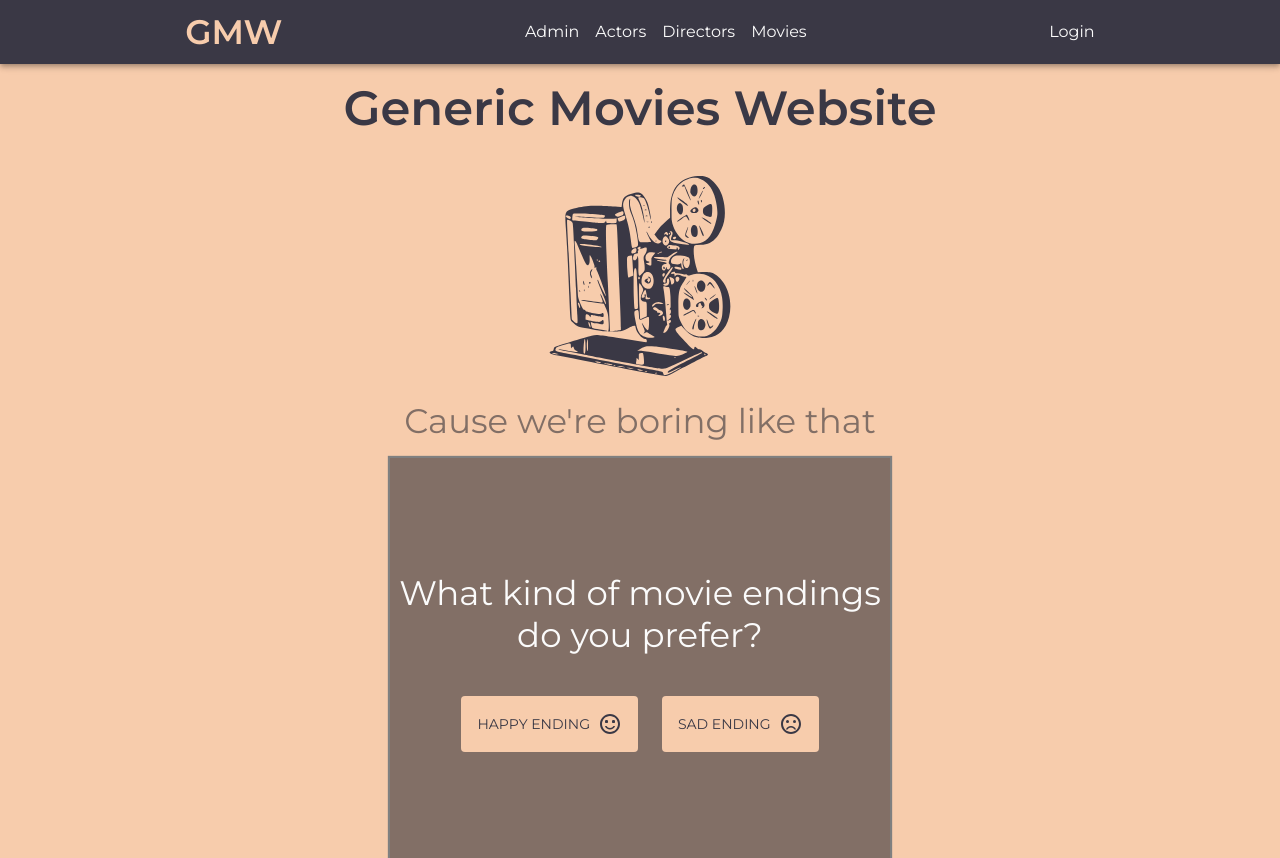
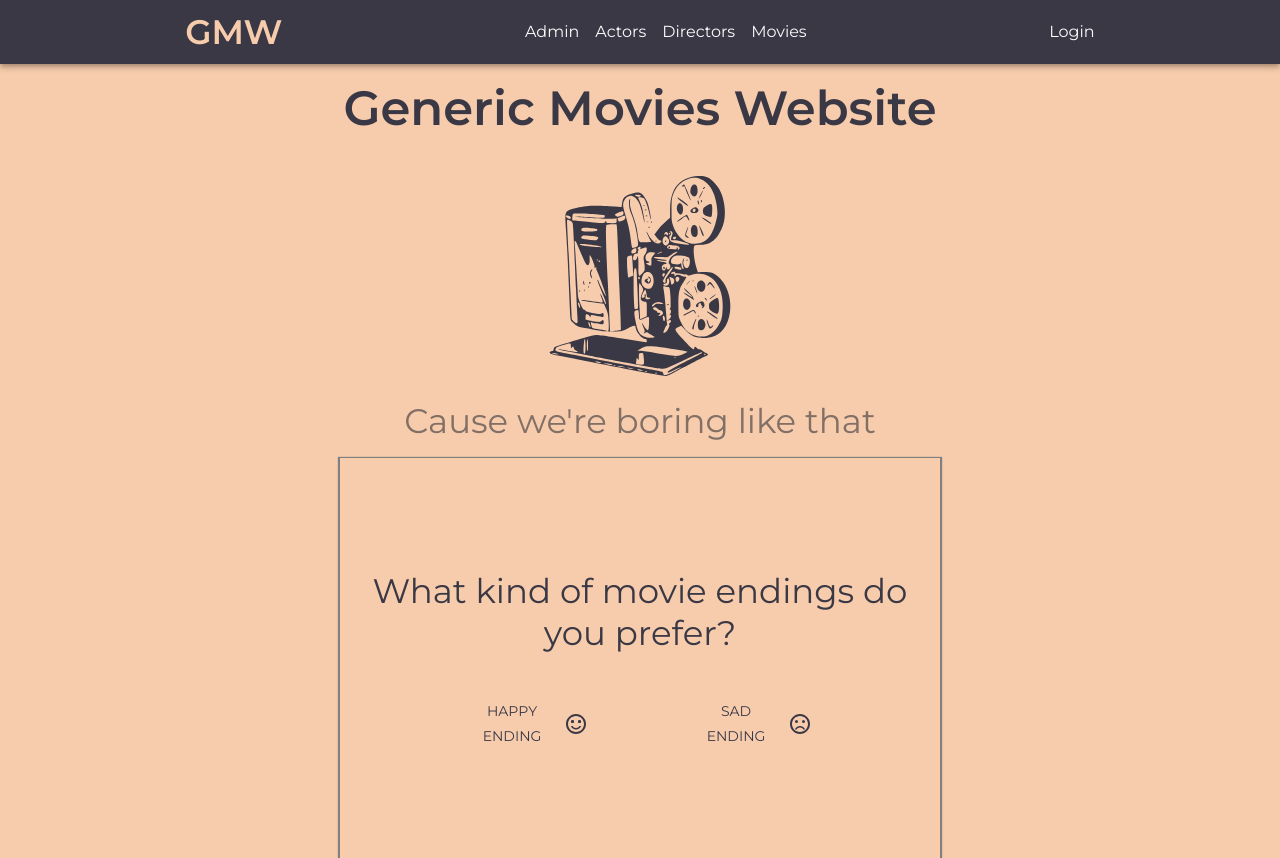
Before and after one commit to vikkruk/my-project, a React (Create React App) app: page / in a window 1280 px wide. Built offline with nearby package versions, Linux system fonts and the light colour scheme; no server answers.

Commit message:
refactor: simple home page choice and question

```diff
--- a/src/pages/home-page/home-page-question/home-page-choice.tsx
+++ b/src/pages/home-page/home-page-question/home-page-choice.tsx
@@ -30,6 +30,7 @@ const HomePageQuestionChoice: React.FC<HomePageQuestionChoiceProps> = ({
       sx={(theme) => ({
         backgroundImage: `url(${image})`,
         backgroundRepeat: 'no-repeat',
+        backgroundSize: 'cover',
         backgroundPosition: '40% 20%',
         height: 400,
         position: 'relative',
@@ -37,8 +38,8 @@ const HomePageQuestionChoice: React.FC<HomePageQuestionChoiceProps> = ({
         justifyContent: 'center',
         alignItems: 'center',
         color: 'white',
-        maxWidth: '500px',
         mx: 'auto',
+        width: '100%',
         boxShadow: '0 0 1px 1px grey',
 
         '::after': {
@@ -54,7 +55,7 @@ const HomePageQuestionChoice: React.FC<HomePageQuestionChoiceProps> = ({
 
       })}
     >
-      <Typography sx={{ fontSize: '50px', zIndex: 1 }}>{text}</Typography>
+      <Typography sx={{ fontSize: { xs: '25px', sm: '35px', md: '50px' }, zIndex: 1 }}>{text}</Typography>
     </Box>
   </Box>
 );
--- /dev/null
+++ b/src/pages/home-page/home-page-question/home-page-question-button.tsx
@@ -0,0 +1,33 @@
+import { Button } from '@mui/material';
+import React from 'react';
+
+type HomePageQuestionButtonProps = {
+  text: string,
+  onClick: () => void,
+};
+
+const HomePageQuestionButton: React.FC<HomePageQuestionButtonProps> = ({ onClick, text, children }) => (
+  <Button
+    onClick={onClick}
+    sx={(theme) => ({
+            bgcolor: theme.palette.secondary.main,
+            color: theme.palette.primary.main,
+            px: 5,
+            gap: 1,
+            transition: 'all 0.3s',
+            width: { xs: 100, sm: 200 },
+
+            ':hover': {
+              bgcolor: theme.palette.primary.main,
+              color: theme.palette.secondary.main,
+            },
+          })}
+  >
+    {text}
+    {' '}
+    {children}
+    {' '}
+  </Button>
+  );
+
+export default HomePageQuestionButton;
--- a/src/pages/home-page/home-page-question/home-page-question.tsx
+++ b/src/pages/home-page/home-page-question/index.tsx
@@ -1,12 +1,12 @@
 import React from 'react';
 import {
   Box,
-  Button,
   Typography,
 } from '@mui/material';
 import SentimentSatisfiedAltIcon from '@mui/icons-material/SentimentSatisfiedAlt';
 import SentimentVeryDissatisfiedIcon from '@mui/icons-material/SentimentVeryDissatisfied';
 import HomePageQuestionChoice from './home-page-choice';
+import HomePageQuestionButton from './home-page-question-button';
 import happyImg from './images/happyend.jpg';
 import sadImg from './images/sadend.jpg';
 
@@ -21,10 +21,9 @@ const HomePageQuestion: React.FC = () => (
 
   <Box
     sx={(theme) => ({
-      bgcolor: theme.palette.info.main,
-      color: theme.palette.common.white,
-      boxShadow: '0 0px 1px 2px grey',
-      maxWidth: '500px',
+      color: theme.palette.primary.main,
+      boxShadow: '0 1px 1px 2px grey',
+      width: { xs: 280, sm: 600 },
       height: 400,
       m: 'auto',
       position: 'relative',
@@ -63,48 +62,12 @@ const HomePageQuestion: React.FC = () => (
         mb: 5, display: 'flex', justifyContent: 'center', gap: 3,
       }}
       >
-        <Button
-          onClick={
-            () => choiceFunction('#happy')
-          }
-          sx={(theme) => ({
-            bgcolor: theme.palette.secondary.main,
-            color: theme.palette.primary.main,
-            p: 2,
-            gap: 1,
-            transition: 'all 0.3s',
-
-            ':hover': {
-              bgcolor: theme.palette.primary.main,
-              color: theme.palette.secondary.main,
-            },
-
-          })}
-        >
-          Happy ending
+        <HomePageQuestionButton onClick={() => choiceFunction('#happy')} text="Happy ending">
           <SentimentSatisfiedAltIcon />
-          {' '}
-        </Button>
-        <Button
-          onClick={() => choiceFunction('#sad')}
-          sx={(theme) => ({
-            bgcolor: theme.palette.secondary.main,
-            color: theme.palette.primary.main,
-            p: 2,
-            gap: 1,
-            transition: 'all 0.3s',
-
-            ':hover': {
-              bgcolor: theme.palette.primary.main,
-              color: theme.palette.secondary.main,
-            },
-          })}
-        >
-          Sad ending
-          {' '}
+        </HomePageQuestionButton>
+        <HomePageQuestionButton onClick={() => choiceFunction('#sad')} text="Sad ending">
           <SentimentVeryDissatisfiedIcon />
-          {' '}
-        </Button>
+        </HomePageQuestionButton>
       </Box>
     </Box>
 
--- a/src/pages/home-page/index.tsx
+++ b/src/pages/home-page/index.tsx
@@ -1,6 +1,6 @@
 import React from 'react';
 import HomePageHeader from './home-page-header';
-import HomePageQuestion from './home-page-question/home-page-question';
+import HomePageQuestion from './home-page-question';
 
 const HomePage: React.FC = () => (
   <>
--- a/src/store/features/auth/auth-action-creators.ts
+++ b/src/store/features/auth/auth-action-creators.ts
@@ -62,7 +62,6 @@ export const authenticate = async (
 export const createAuthenticateActionThunk = (token: string) => async (
   dispatch: Dispatch<AppAction>,
 ): Promise<void> => {
-  await pause(2000);
   await authenticate(async () => AuthService.authenticate(token), dispatch);
 };
 
```
